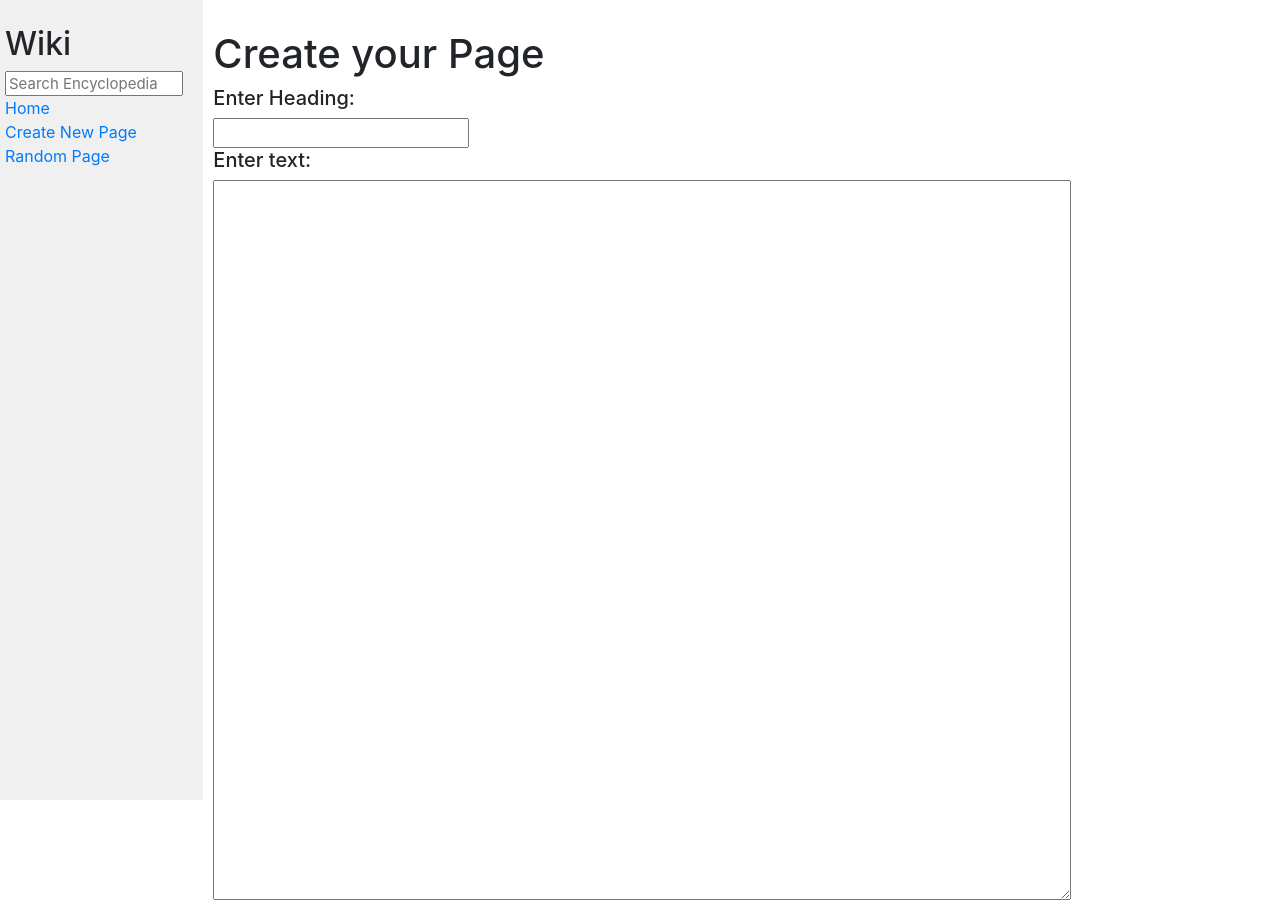
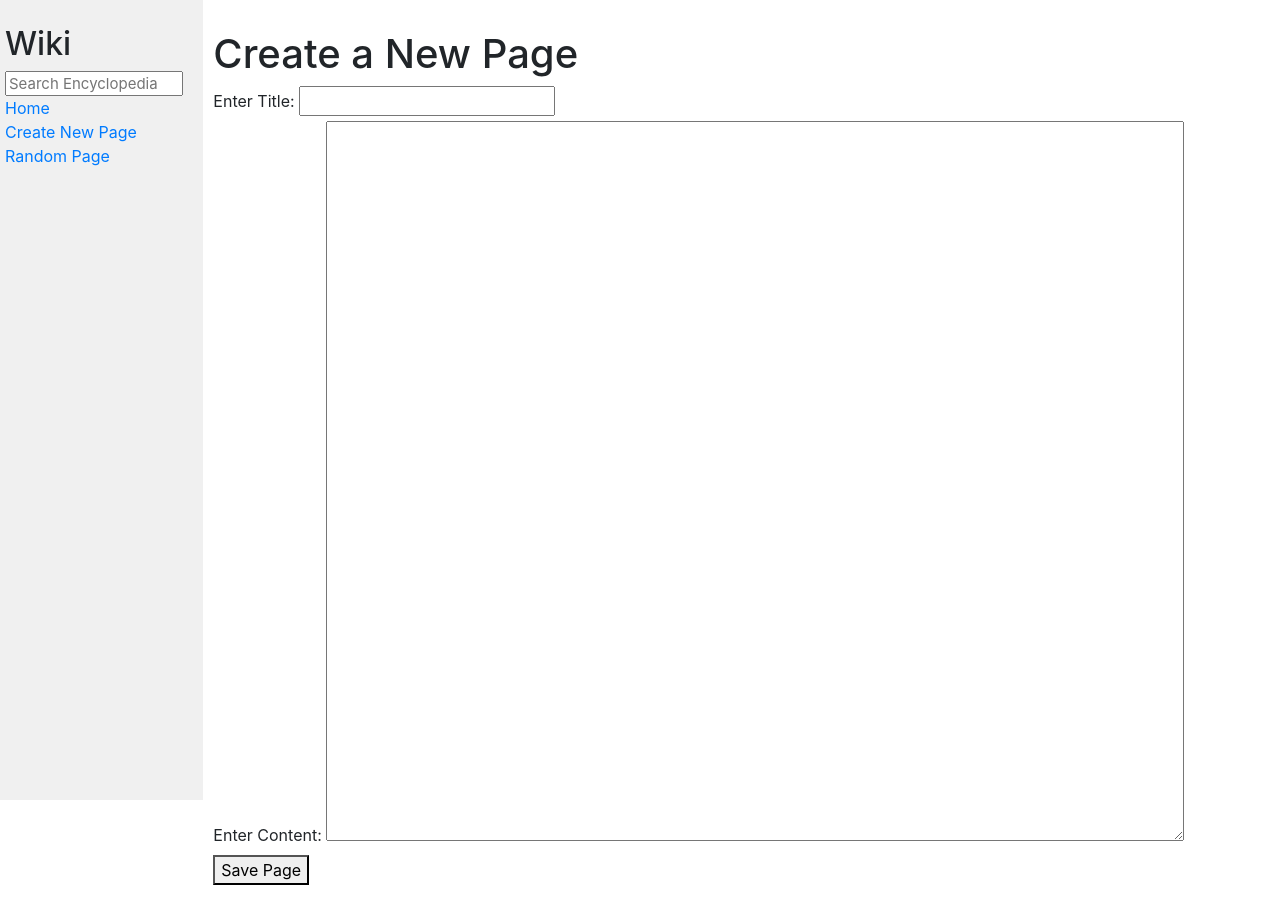
Before and after one commit to Viv-Dave/wiki, a Django app: page /create in a window 1280 px wide. After the commit the page ends 885 px from the top, so only its background shows below. Run offline with Django 3.2, Linux system fonts and the light colour scheme; some libraries are stand-ins or nearby versions.

Commit message:
Done with create, rando, page entry.

```diff
--- a/encyclopedia/templates/encyclopedia/create.html
+++ b/encyclopedia/templates/encyclopedia/create.html
@@ -1,8 +1,19 @@
-{% extends "encyclopedia/layout.html" %} {% block title %}{{ title }}{% endblock
-%} {% block body %}
-<h1>Create your Page</h1>
-<h5>Enter Heading:</h5>
-<input type="text" />
-<h5>Enter text:</h5>
-<textarea name="" id=""></textarea>
-{% endblock %} {%endblock %}
+{% extends "encyclopedia/layout.html" %} {% block title %}Create New Page{%
+endblock %} {% block body %}
+<h1>Create a New Page</h1>
+<form action="{% url 'create' %}" method="post">
+  {% csrf_token %}
+  <div>
+    <label for="title">Enter Title:</label>
+    <input type="text" name="title" id="title" required />
+  </div>
+  <div>
+    <label for="content">Enter Content:</label>
+    <textarea name="content" id="content" rows="10" required></textarea>
+  </div>
+  <button type="submit">Save Page</button>
+</form>
+
+{% if error %}
+<p style="color: red">{{ error }}</p>
+{% endif %} {% endblock %} {% endblock %}
--- a/encyclopedia/views.py
+++ b/encyclopedia/views.py
@@ -1,8 +1,7 @@
-from django.shortcuts import render
+from django.shortcuts import render, redirect
 import markdown2
 from . import util
 from random import choice
-
 def index(request):
     return render(request, "encyclopedia/index.html", {
         "entries": util.list_entries()
@@ -18,6 +17,19 @@ def page(request, title):
     else:
         return render(request, "encyclopedia/404page.html")
 def create(request):
+    if request.method == "POST":
+        title = request.POST.get("title")
+        content = request.POST.get("content")
+
+        if title in util.list_entries():
+            return render(request, "encyclopedia/create.html", {
+                "error": "An entry with this title already exists.",
+                "title": title,
+                "content": content
+            })
+        util.save_entry(title, content)
+        return redirect("pages", title=title)
+
     return render(request, "encyclopedia/create.html")
 
 def random(request):
```
Also changed, not shown: entries/Heheheh.md (added, +1 -0 lines).
